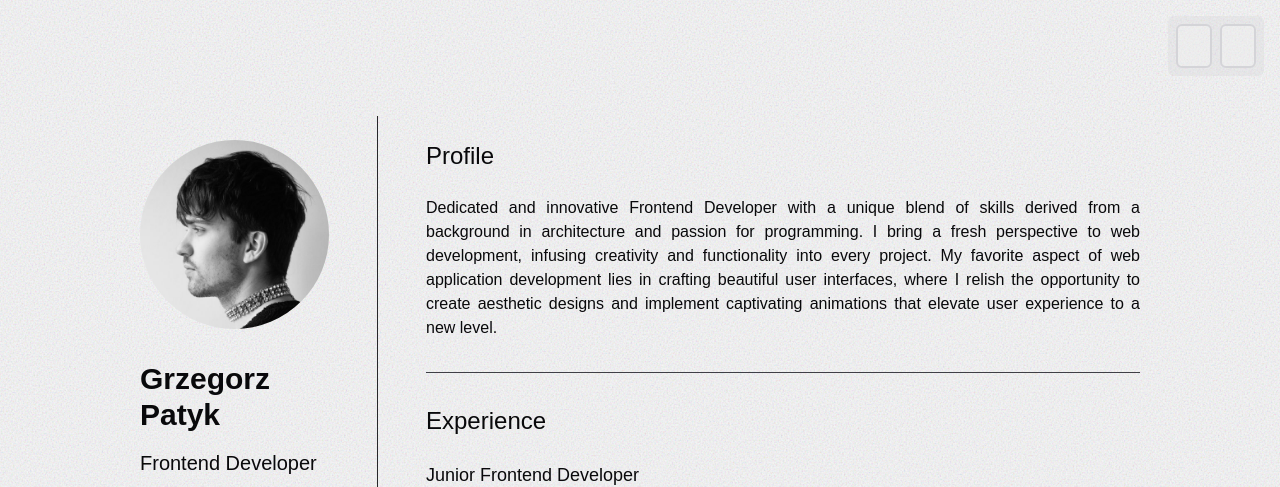
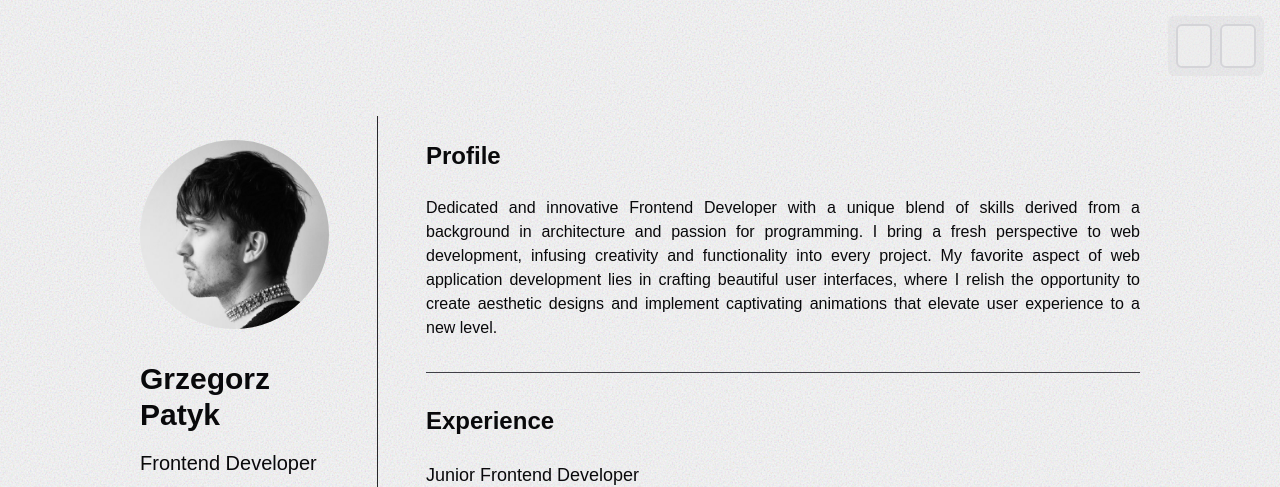
Before and after one commit to grzegorzxpatyk/resume, a SvelteKit app: page / in a window 1280 px wide. Shown: the top 487 px of the page. Built offline with nearby package versions, Linux system fonts and the light colour scheme; some icons are missing.

Commit message:
fix typography weights

```diff
--- a/src/app.css
+++ b/src/app.css
@@ -20,3 +20,7 @@
           scrollbar-width: none;  /* Firefox */
       }
   }
+
+  strong {
+    font-weight: 600;
+  }
--- a/src/lib/components/bio.svelte
+++ b/src/lib/components/bio.svelte
@@ -7,6 +7,6 @@
 
 <section class="flex flex-col justify-start items-start pb-6 border-b border-b-zinc-800 dark:border-b-zinc-400">
 	<img src={profile} alt={picDescription} class="rounded-full mb-8 min-w-[120px] w-5/6 self-center sm:self-auto sm:w-full" />
-	<h1 class="text-zinc-950 dark:text-zinc-100 text-3xl mb-4 text-left font-semibold">{name}</h1>
+	<h1 class="text-zinc-950 dark:text-zinc-100 text-3xl mb-4 text-left font-extrabold">{name}</h1>
 	<h2 class="dark:text-zinc-300 text-xl font-medium">{jobTitle}</h2>
 </section>
--- a/src/lib/components/section.svelte
+++ b/src/lib/components/section.svelte
@@ -9,7 +9,7 @@
 </script>
 
 <section class={"pb-8 mb-8" + (!isLast ? ' border-b border-b-zinc-700 dark:border-b-zinc-400': '')}>
-	<h3 class="text-2xl mb-6 font-medium">{title}</h3>
+	<h3 class="text-2xl mb-6 font-semibold">{title}</h3>
 	{#if type === 'list' && listItems}
 		{#each listItems as item}
 			<div class="mb-6">
```
